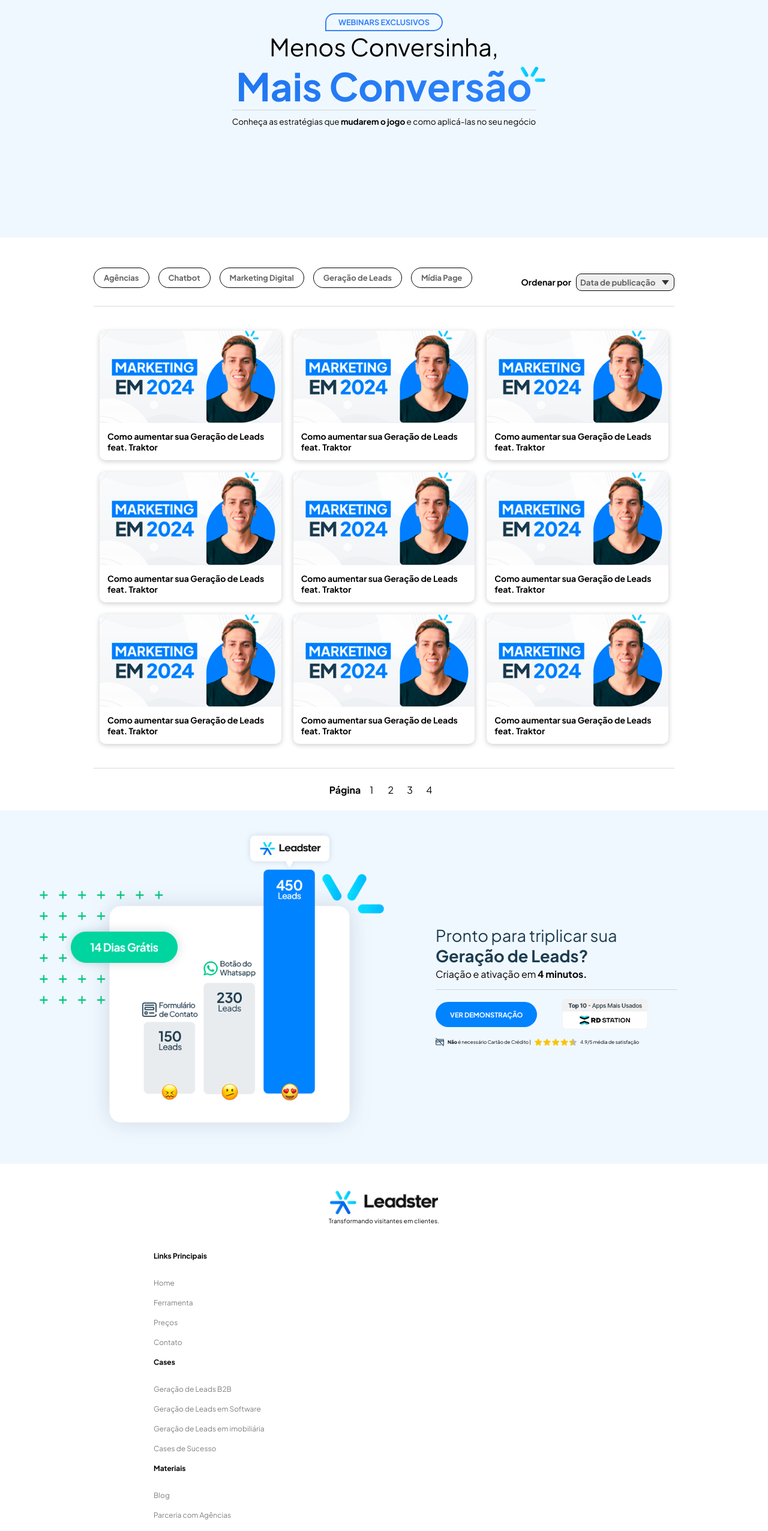
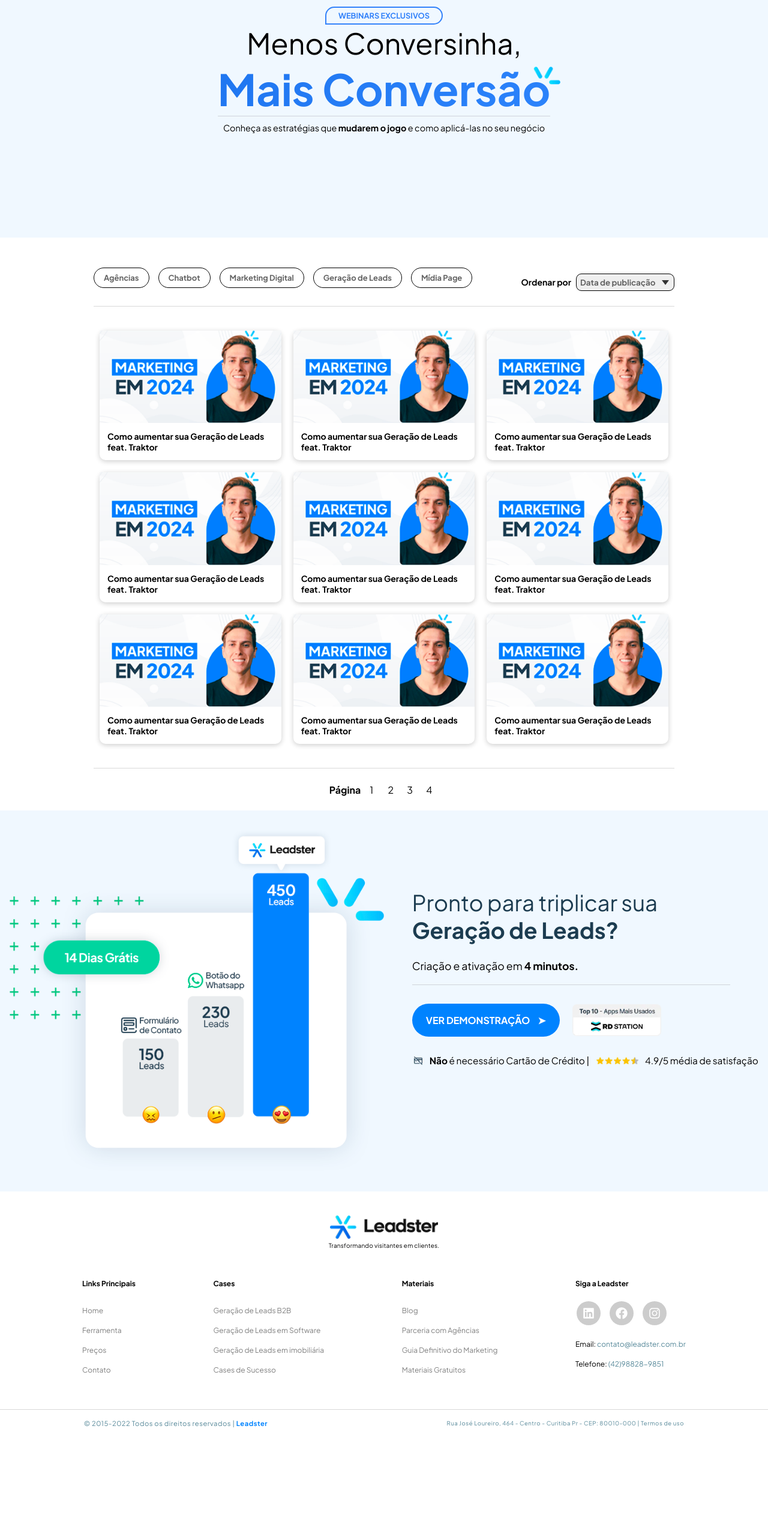
Before and after one commit to GustavoNep/leadster-rep, a Next.js app: page / in a window 1280 px wide. Shown: the part 234-2786 px from the top of the page at 60% size. After the commit the page ends 2638 px from the top, so only its background shows below. Built offline with nearby package versions, Linux system fonts and the light colour scheme.

Commit message:
feat: "responsive footer"

```diff
--- a/src/components/Annoucement/index.tsx
+++ b/src/components/Annoucement/index.tsx
@@ -5,12 +5,15 @@
 import loadImg from "../../assets/asset-header.png";
 
 const Container = styled.div`
-  height: 70vh;
+  height: 30vh;
   background-color: var(--dsc-color-bg-primary);
   display: flex;
   justify-content: center;
   align-items: center;
   width: 100%;
+  @media (min-width: 576px) {
+    height: 70vh;
+  }
 `;
 const Wrapper = styled.div`
   max-width: 100%;
@@ -32,13 +35,24 @@
 
   @media (min-width: 576px) {
     h3 {
-      font-size: 4vh;
+      font-size: 2.5vh;
     }
   }
 
   @media (min-width: 768px) {
     h3 {
-      font-size: 5vh;
+      font-size: 3vh;
+    }
+  }
+  @media (min-width: 1024px) {
+    h3 {
+      font-size: 4vh;
+    }
+  }
+
+  @media (min-width: 1200px) {
+    h3 {
+      font-size: 6vh;
     }
   }
 `;
@@ -56,13 +70,23 @@
 
   @media (min-width: 576px) {
     h1 {
-      font-size: 6vh;
+      font-size: 4vh;
     }
   }
 
   @media (min-width: 768px) {
     h1 {
-      font-size: 8vh;
+      font-size: 5.5vh;
+    }
+  }
+  @media (min-width: 1024px) {
+    h1 {
+      font-size: 7vh;
+    }
+  }
+  @media (min-width: 1200px) {
+    h1 {
+      font-size: 9vh;
     }
   }
 `;
@@ -88,13 +112,24 @@
   text-overflow: ellipsis;
   @media (min-width: 576px) {
     p {
-      font-size: 1.23vh;
+      font-size: 0.81vh;
     }
   }
 
   @media (min-width: 768px) {
     p {
-      font-size: 1.7vh;
+      font-size: 1.1vh;
+    }
+  }
+
+  @media (min-width: 1024px) {
+    p {
+      font-size: 1.4vh;
+    }
+  }
+  @media (min-width: 1200px) {
+    p {
+      font-size: 1.8vh;
     }
   }
 `;
--- a/src/components/Buttons/InfoButton/index.tsx
+++ b/src/components/Buttons/InfoButton/index.tsx
@@ -2,9 +2,12 @@
 
 const Button = styled.button`
   background-color: #0083ff;
-  padding: 11px 18px;
+  //padding: 11px 18px;
+  padding: 5px 10px;
+  font-size: 0.5rem;
   border: none;
-  transition: color 0.3s ease, background-color 0.3s ease;
+  transition: background-color 0.7s ease, color 0.7s ease,
+    border-color 0.5s ease;
   cursor: pointer;
   border-radius: 28px;
   font-weight: 600;
@@ -12,26 +15,49 @@
   text-align: center;
 
   &:hover {
-    color: #ccdef1;
-  }
-  font-size: 0.5rem;
-  &:active {
-  }
-  @media (min-width: 1024px) {
-    padding: 14px 24px;
-    font-size: 0.7rem;
+    background-color: white;
+    color: #0083ff;
+    outline: 1px solid #0083ff;
   }
 
+  @media (min-width: 576px) {
+    padding: 7px 12px;
+    font-size: 0.8rem;
+  }
+  @media (min-width: 678px) {
+    padding: 7px 12px;
+    font-size: 0.6rem;
+  }
 
+  @media (min-width: 1024px) {
+    padding: 9px 17px;
+    font-size: 0.9rem;
+  }
+  @media (min-width: 1200px) {
+    padding: 17px 23px;
+    font-size: 1rem;
+  }
 `;
+
+const Arrow = styled.span`
+  margin-left: 13px;
+  color: white;
+  transition: color 0.6s ease;
+
+  ${Button}:hover & {
+    color: #0083ff;
+  }
+`;
+
 type Props = {
-    text: String;
-}
+  text: string;
+};
 
-export default function InfoButton({text} : Props) {
+export default function InfoButton({ text }: Props) {
   return (
     <Button>
       {text}
+      <Arrow>➤</Arrow>
     </Button>
   );
 }
--- a/src/components/Footer/index.tsx
+++ b/src/components/Footer/index.tsx
@@ -46,11 +46,22 @@
 
 const ListWrapper = styled.div`
   display: flex;
-  gap: 10%;
-  justify-content: center;
+  padding: 10px;
   flex-direction: column;
-  max-width: 60%;
-  margin: 0 auto;
+
+  @media (min-width: 1024px) {
+    flex-direction: row;
+    justify-content: center;
+    gap: 10%;
+  }
+  @media (min-width: 1200px) {
+    gap: 12%;
+    max-width: 1100px;
+    margin: 0 auto;
+  }
+  @media (min-width: 1400px) {
+    max-width: 1400px;
+  }
 `;
 
 const LogoStyle = styled.div`
@@ -69,7 +80,7 @@
 `;
 
 const LogoContainer = styled.div`
-  padding: 45px 0;
+  padding: 40px 0;
 `;
 
 const EmailConta = styled.div`
@@ -86,7 +97,6 @@
 
 const CopyrightContainer = styled.div`
   display: flex;
-  justify-content: space-between;
   font-size: 0.5rem;
   color: #568899;
   padding-top: 15px;
@@ -95,8 +105,31 @@
   flex-direction: column;
   align-items: center;
   p {
-    margin-top: 10px;
     font-size: 0.4rem;
+  }
+
+  @media (min-width: 1024px) {
+    flex-direction: row;
+    max-width: 920px;
+    margin: 0 auto;
+    justify-content: space-between;
+    font-size: 0.6rem;
+    p {
+      font-size: 0.5rem;
+    }
+  }
+
+  @media (min-width: 1200px) {
+    max-width: 1000px;
+    font-size: 0.7rem;
+    p {
+      font-size: 0.6rem;
+    }
+  }
+
+  @media (min-width: 1400px) {
+    max-width: 1120px;
+
   }
 `;
 
@@ -106,11 +139,18 @@
 `;
 
 const LineLimit = styled.div`
-  max-width: 75%;
+  max-width: 100%;
   margin: 0 auto;
-`
+`;
 
 export default function Footer() {
+  const handleHomeClick = () => {
+    window.scrollTo({
+      top: 0,
+      behavior: "smooth",
+    });
+  };
+
   return (
     <Container>
       <LogoContainer>
@@ -127,7 +167,9 @@
             <ListTitle>{x.title}</ListTitle>
             <ul>
               {x.items.map((Items) => (
-                <ListItem key={Items}>{Items}</ListItem>
+                <ListItem key={Items} onClick={handleHomeClick}>
+                  {Items}
+                </ListItem>
               ))}
             </ul>
           </ListContainer>
@@ -159,10 +201,10 @@
           &copy; 2015-2022 Todos os direitos reservados |
           <HighlightedText> Leadster</HighlightedText>{" "}
         </div>
-        <div>
-          <p>Rua José Loureiro, 464 - Centro - Curitiba Pr - CEP: 80010-000 |
-          Termos de uso</p>
-        </div>
+        <p>
+          Rua José Loureiro, 464 - Centro - Curitiba Pr - CEP: 80010-000 |
+          Termos de uso
+        </p>
       </CopyrightContainer>
     </Container>
   );
--- a/src/components/InfoContainer/index.tsx
+++ b/src/components/InfoContainer/index.tsx
@@ -26,10 +26,11 @@
     max-width: 90%;
   }
   @media (min-width: 678px) {
+    max-width: 97%;
     flex-direction: row;
   }
   @media (min-width: 1200px) {
-    max-width: 1148px;
+    max-width: 1248px;
   }
 `;
 
@@ -46,10 +47,11 @@
   padding-top: 4px;
 
   @media (min-width: 678px) {
-    padding-top: 10%;
+    padding-top: 8%;
   }
   @media (min-width: 1024px) {
-    padding-top: 14%;
+
+
   }
 `;
 const ImageCont = styled(Image)`
@@ -72,17 +74,18 @@
   font-weight: 700;
 `;
 const LineLimit = styled.div`
-  max-width: 90%;
+  max-width: 77%;
   margin: 0 auto;
   @media (min-width: 576px) {
     max-width: 80%;
   }
   @media (min-width: 678px) {
-    max-width: 70%;
+    max-width: 79%;
   }
   @media (min-width: 1024px) {
+    max-width: 85%;
+  }
 
-  }
 `;
 const ButtonDiv = styled.div`
   display: flex;
@@ -90,11 +93,19 @@
   display: flex;
   max-width: 80%;
   margin: 0 auto;
-  gap: 10%;
+  gap: 4%;
   justify-content: center;
+  @media (min-width: 576px) {
+    max-width: 80%;
+    justify-content: center;
+  }
+  @media (min-width: 678px) {
+    max-width: 95%;
+  }
   @media (min-width: 1024px) {
     justify-content: flex-start;
-    max-width: 70%;
+    max-width: 85%;
+    padding-top: 16px;
   }
 
 `;
@@ -106,22 +117,38 @@
   @media (min-width: 1024px) {
     width: 36%;
   }
+  @media (min-width: 1200px) {
+    width: 28%;
+  }
 `;
 
 const CreditCont = styled.div`
   padding-top: 14px;
   display: flex;
-  font-size: 0.3rem;
+  font-size: 0.24rem;
   justify-content: center;
   align-items: center;
-  gap: 1.5%;
+  gap: 2%;
+  font-weight: 400;
   max-width: 80%;
   margin: 0 auto;
   justify-content: center;
+  @media (min-width: 678px) {
+    justify-content: center;
+    max-width: 90%;
+    font-size: 0.33rem;
+  }
   @media (min-width: 1024px) {
-    justify-content: flex-start;
-    max-width: 70%;
-    font-size: 0.5rem;
+    max-width: 90%;
+    padding-top: 20px;
+    font-size: 0.65rem;
+  }
+  @media (min-width: 1200px) {
+    max-width: 100%;
+    padding-top: 30px;
+    font-size: 0.96rem;
+    padding-left: 8%;
+
   }
 
 `;
@@ -133,14 +160,20 @@
     color: #1c3c50;
     font-weight: normal;
   }
+
+  @media (min-width: 576px) {
+    justify-content: center;
+  }
   @media (min-width: 678px) {
+    justify-content: flex-start;
     h2 {
       font-size: 2vw;
+
     }
   }
   @media (min-width: 1024px) {
     h2 {
-      font-size: 1.7rem;
+      font-size: 2.3rem;
     }
   }
 `;
@@ -148,16 +181,28 @@
   display: flex;
   font-size: 3vw;
   padding-top: 3px;
+  @media (min-width: 576px) {
+    justify-content: center;
+  }
   @media (min-width: 678px) {
     font-size: 2vw;
+    justify-content: flex-start;
   }
   @media (min-width: 1024px) {
-    font-size: 1rem;
+    font-size: 1.1rem;
+    padding-top: 5%;
   }
 `;
 const TitleDesc = styled.div`
+
   max-width: 70%;
   margin: 0 auto;
+  @media (min-width: 678px) {
+    max-width: 78%;
+  }
+  @media (min-width: 1024px) {
+    max-width: 85%;
+  }
 `;
 
 export default function InfoContainer() {
@@ -182,7 +227,7 @@
             </DescCont>
           </TitleDesc>
           <LineLimit>
-            <AnnouLine mgtop="15px" mtbot="15px" />
+            <AnnouLine mgtop="20px" mtbot="15px" />
           </LineLimit>
           <ButtonDiv>
             <InfoButton text="VER DEMONSTRAÇÃO" />
```
